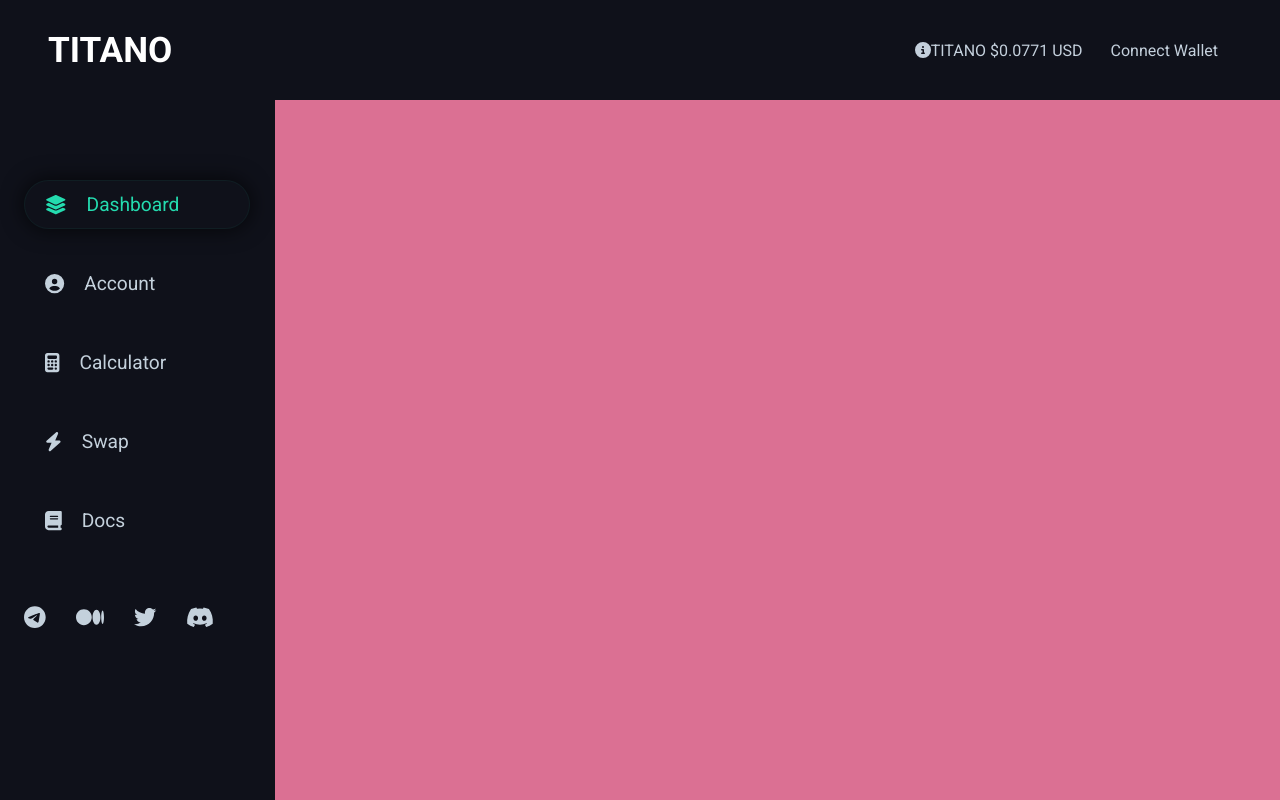
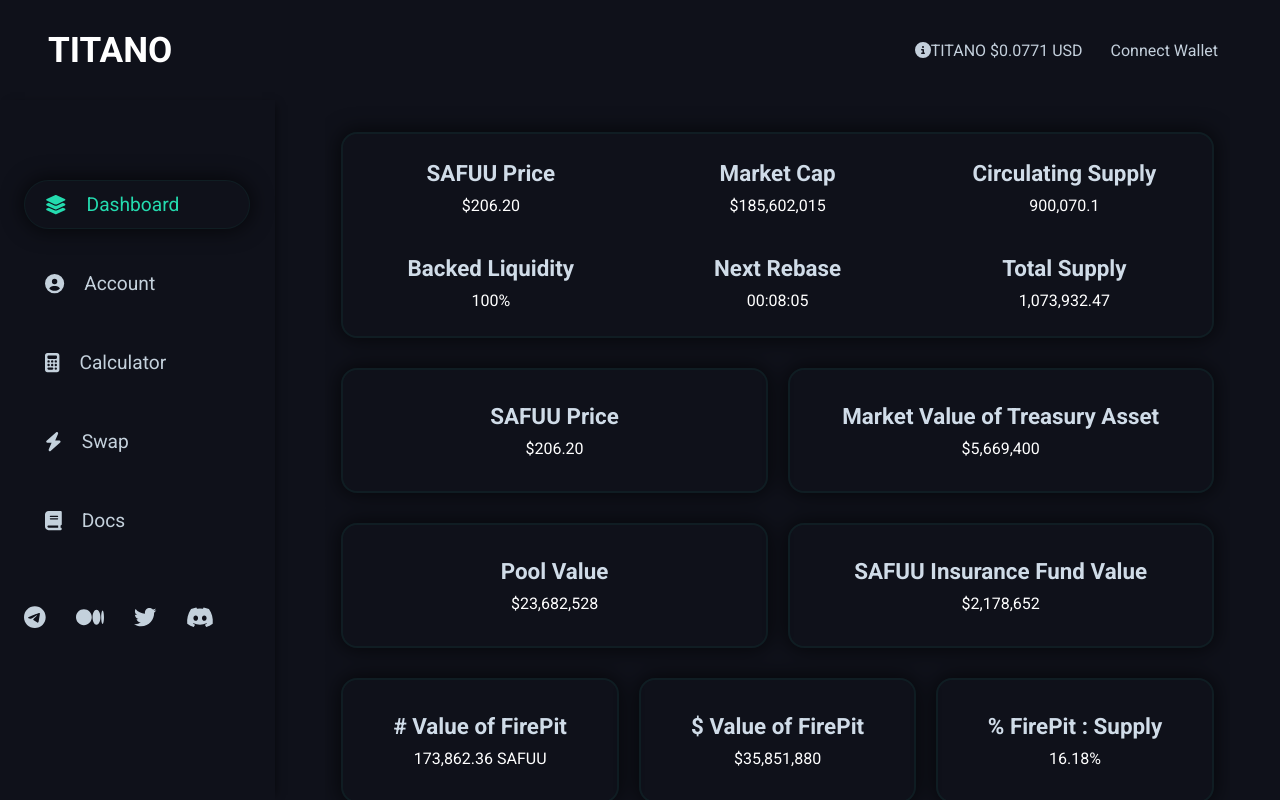
Before and after one commit to sikander-afzaal/finance-dashboard, a React (Create React App) app: page / in a window 1280 px wide. Built offline with nearby package versions, Linux system fonts and the light colour scheme.

Commit message:
first commit

```diff
--- a/src/App.css
+++ b/src/App.css
@@ -23,5 +23,7 @@
 .right-div {
   flex: 0.8;
   height: 100%;
-  background-color: palevioletred;
+  display: flex;
+  justify-content: center;
+  align-items: center;
 }
--- a/src/App.js
+++ b/src/App.js
@@ -2,6 +2,7 @@
 import React, { useState } from "react";
 import Sidebar from "./Layout/SideBar/Sidebar";
 import Header from "./Layout/Header/Header";
+import Dashboard from "./Pages/Dashboard/Dashboard";
 function App() {
   const [open, setOpen] = useState(false);
   const openHeader = (val) => {
@@ -12,7 +13,9 @@
       <Header func={openHeader} />
       <div className="bottom-App">
         <Sidebar func={openHeader} open={open} />
-        <div className="right-div"></div>
+        <div className="right-div">
+          <Dashboard />
+        </div>
       </div>
     </div>
   );
--- a/src/Layout/SideBar/Sidebar.css
+++ b/src/Layout/SideBar/Sidebar.css
@@ -8,6 +8,7 @@
   padding-left: 3rem;
   height: 100%;
   gap: 60px;
+  box-shadow: 5px 0 9px -5px rgba(0, 0, 0, 0.6);
   overflow-y: auto;
 }
 .top-sidebar {
@@ -122,6 +123,7 @@
   }
   .right-div {
     flex: none;
+    width: 100%;
   }
   .open-overlay {
     display: block;
--- /dev/null
+++ b/src/Pages/Dashboard/Dashboard.css
@@ -0,0 +1,94 @@
+.dashboard {
+  display: flex;
+  justify-content: flex-start;
+  align-items: center;
+  flex-direction: column;
+  width: 1160px;
+  padding-top: 2rem;
+  height: 100%;
+  overflow-y: auto;
+  gap: 30px;
+  padding-inline: 2rem;
+  padding-bottom: 3rem;
+}
+.top-grid-dash {
+  display: grid;
+  grid-template-columns: 1fr 1fr 1fr;
+  grid-template-rows: 1fr 1fr;
+  width: 100%;
+  padding: 26px 24px;
+  border: 2px solid #24dbaf10;
+  border-radius: 16px;
+  box-shadow: 0px 0px 20px 2px rgba(0, 0, 0, 0.6);
+  gap: 40px;
+}
+.col {
+  display: flex;
+  text-align: center;
+  align-items: center;
+  flex-direction: column;
+  justify-content: center;
+  gap: 10px;
+}
+.col h1 {
+  color: rgb(208, 220, 232);
+  font-size: 1.7rem;
+}
+.col p {
+  font-size: 1.2rem;
+  color: white;
+}
+.row-col {
+  display: flex;
+  justify-content: center;
+  align-items: center;
+  width: 100%;
+  gap: 20px;
+}
+.row-col .col {
+  flex: 1;
+  height: 125px;
+  border: 2px solid #24dbaf10;
+  border-radius: 16px;
+  box-shadow: 0px 0px 20px 2px rgba(0, 0, 0, 0.6);
+}
+@media screen and (max-width: 1494px) {
+  .dashboard {
+    width: 90%;
+    padding-inline: 1rem;
+  }
+}
+@media screen and (max-width: 1314px) {
+  .row-col .col {
+    padding-inline: 0.5rem;
+  }
+  .col h1 {
+    font-size: 1.4rem;
+  }
+  .col p {
+    font-size: 1rem;
+  }
+}
+@media screen and (max-width: 1046px) {
+  .dashboard {
+    width: 100%;
+  }
+}
+@media screen and (max-width: 670px) {
+  .row-col {
+    flex-direction: column;
+  }
+  .row-col .col {
+    flex: none;
+    width: 100%;
+  }
+  .top-grid-dash {
+    grid-template-columns: 1fr 1fr;
+    grid-template-rows: 1fr 1fr 1fr;
+  }
+}
+@media screen and (max-width: 434px) {
+  .col h1 {
+    font-size: 1.2rem;
+  }
+}
--- /dev/null
+++ b/src/Pages/Dashboard/Dashboard.jsx
@@ -0,0 +1,70 @@
+import React from "react";
+import "./Dashboard.css";
+function Dashboard() {
+  return (
+    <div className="dashboard">
+      <div className="top-grid-dash">
+        <div className="col">
+          <h1>SAFUU Price</h1>
+          <p>$206.20</p>
+        </div>
+        <div className="col">
+          <h1>Market Cap</h1>
+          <p>$185,602,015</p>
+        </div>
+        <div className="col">
+          <h1>Circulating Supply</h1>
+          <p>900,070.1</p>
+        </div>
+        <div className="col">
+          <h1>Backed Liquidity</h1>
+          <p>100%</p>
+        </div>
+        <div className="col">
+          <h1>Next Rebase</h1>
+          <p>00:08:05</p>
+        </div>
+        <div className="col">
+          <h1>Total Supply</h1>
+          <p>1,073,932.47</p>
+        </div>
+      </div>
+      <div className="row-col">
+        <div className="col">
+          <h1>SAFUU Price</h1>
+          <p>$206.20</p>
+        </div>
+        <div className="col">
+          <h1>Market Value of Treasury Asset</h1>
+          <p>$5,669,400</p>
+        </div>
+      </div>
+      <div className="row-col">
+        <div className="col">
+          <h1>Pool Value</h1>
+          <p>$23,682,528</p>
+        </div>
+        <div className="col">
+          <h1>SAFUU Insurance Fund Value</h1>
+          <p>$2,178,652</p>
+        </div>
+      </div>
+      <div className="row-col">
+        <div className="col">
+          <h1># Value of FirePit</h1>
+          <p>173,862.36 SAFUU</p>
+        </div>
+        <div className="col">
+          <h1>$ Value of FirePit</h1>
+          <p>$35,851,880</p>
+        </div>
+        <div className="col">
+          <h1>% FirePit : Supply</h1>
+          <p>16.18%</p>
+        </div>
+      </div>
+    </div>
+  );
+}
+
+export default Dashboard;
```
